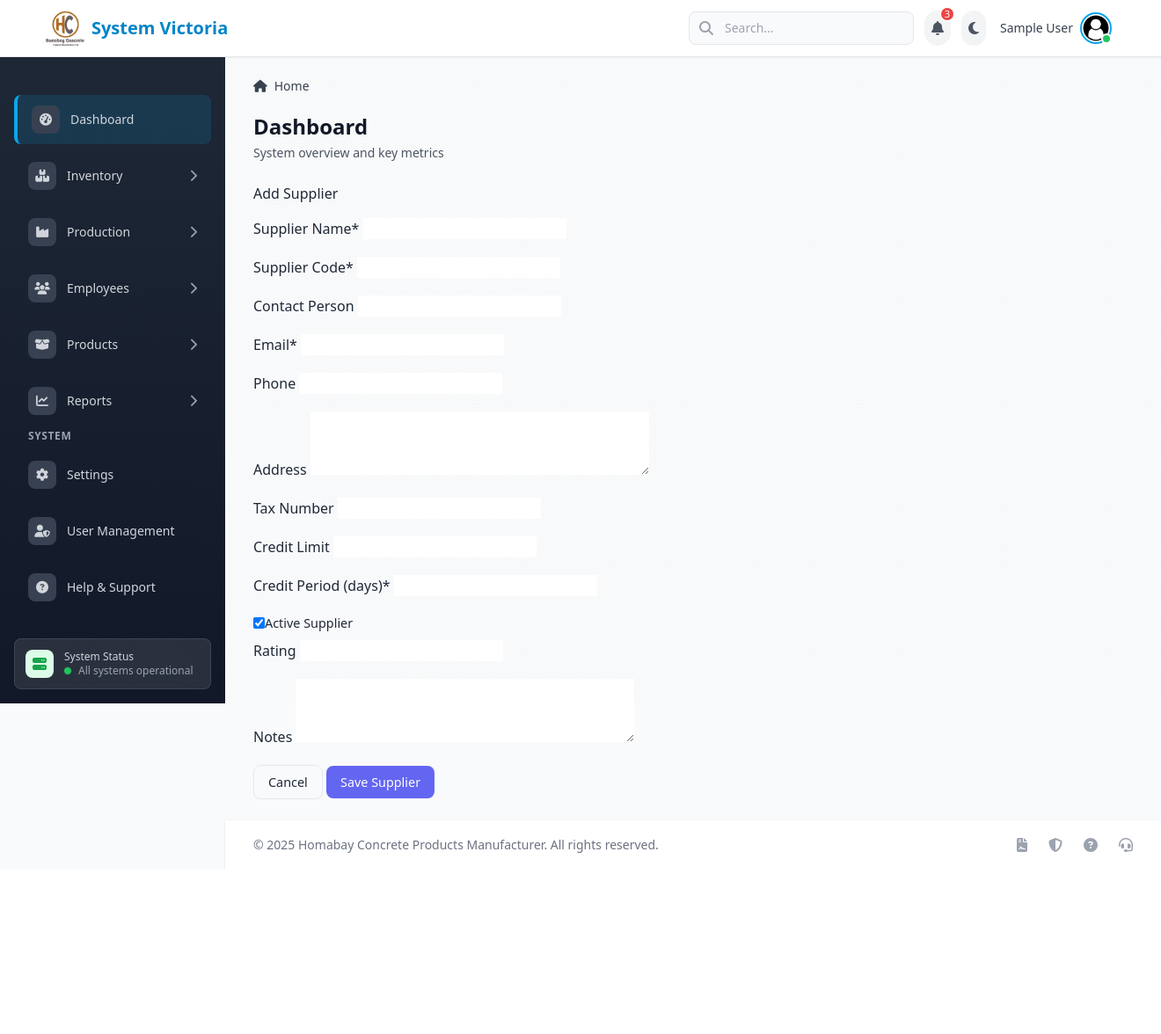
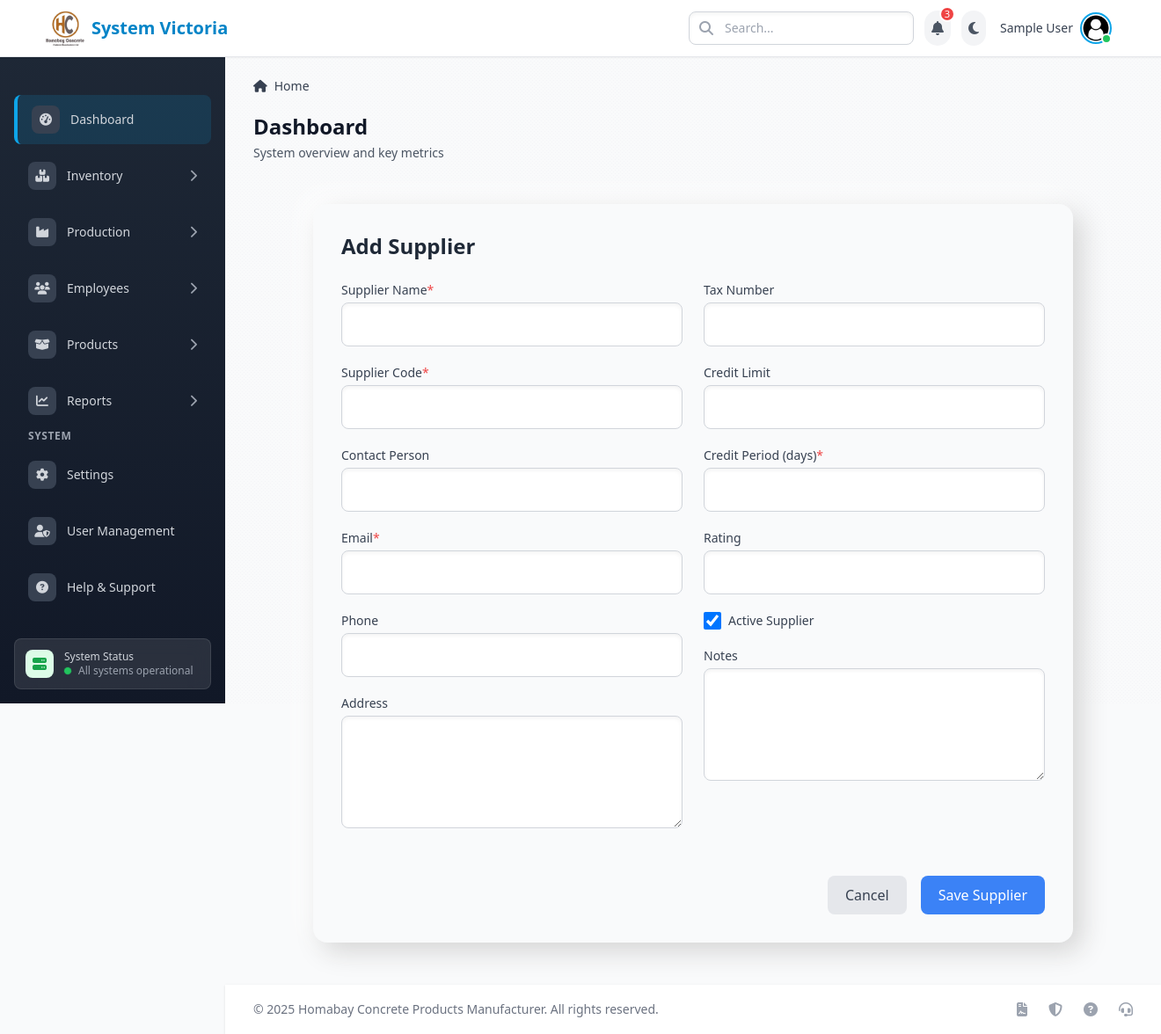
Before and after one commit to OchiengBrandon/system-victoria-hbcp, a Django app: page /victoria-management-system/inventory/suppliers/create/ in a window 1320 px wide; the page is wider, and only the part inside the window is pictured. Shown: that part at 88% size. Before the commit the page ends 989 px from the top of that part, so only its background shows below. Run offline with Django 5.2, Linux system fonts and the light colour scheme; the visitor is signed in with stand-in values (Sample User, id 1); some libraries are stand-ins or nearby versions.

Commit message:
Update supplier_form.html

```diff
--- a/templates/inventory/supplier_form.html
+++ b/templates/inventory/supplier_form.html
@@ -5,95 +5,176 @@
 {% endblock %}
 
 {% block content %}
-<div class="container">
-    <h1 class="my-4">{% if supplier %}Edit Supplier{% else %}Add Supplier{% endif %}</h1>
-    <form method="post">
+<div class="container mx-auto px-4 py-6 max-w-4xl">
+  <div class="bg-gray-50 dark:bg-gray-800 rounded-2xl shadow-[10px_10px_30px_#d4d4d4,-10px_-10px_30px_#ffffff] dark:shadow-[10px_10px_30px_#1a1a1a,-10px_-10px_30px_#2a2a2a] p-8 transition-all duration-300">
+    <h1 class="text-2xl font-bold text-gray-800 dark:text-gray-100 mb-6">
+      {% if supplier %}Edit Supplier{% else %}Add Supplier{% endif %}
+    </h1>
+
+    <form method="post" class="grid grid-cols-1 md:grid-cols-2 gap-6">
       {% csrf_token %}
-        <div class="form-group">
-            <label for="{{ form.name.id_for_label }}">Supplier Name*</label>
+
+      <!-- Left Column -->
+      <div class="space-y-5">
+        <div class="form-field">
+          <label for="{{ form.name.id_for_label }}" class="block text-sm font-medium text-gray-700 dark:text-gray-300 mb-1">
+            Supplier Name<span class="text-red-500">*</span>
+          </label>
           {{ form.name }}
           {% if form.name.errors %}
-                <div class="text-danger">{{ form.name.errors }}</div>
+            <div class="text-red-500 text-xs mt-1">{{ form.name.errors }}</div>
           {% endif %}
         </div>
-        <div class="form-group">
-            <label for="{{ form.code.id_for_label }}">Supplier Code*</label>
+
+        <div class="form-field">
+          <label for="{{ form.code.id_for_label }}" class="block text-sm font-medium text-gray-700 dark:text-gray-300 mb-1">
+            Supplier Code<span class="text-red-500">*</span>
+          </label>
           {{ form.code }}
           {% if form.code.errors %}
-                <div class="text-danger">{{ form.code.errors }}</div>
+            <div class="text-red-500 text-xs mt-1">{{ form.code.errors }}</div>
           {% endif %}
         </div>
-        <div class="form-group">
-            <label for="{{ form.contact_person.id_for_label }}">Contact Person</label>
+
+        <div class="form-field">
+          <label for="{{ form.contact_person.id_for_label }}" class="block text-sm font-medium text-gray-700 dark:text-gray-300 mb-1">
+            Contact Person
+          </label>
           {{ form.contact_person }}
           {% if form.contact_person.errors %}
-                <div class="text-danger">{{ form.contact_person.errors }}</div>
+            <div class="text-red-500 text-xs mt-1">{{ form.contact_person.errors }}</div>
           {% endif %}
         </div>
-        <div class="form-group">
-            <label for="{{ form.email.id_for_label }}">Email*</label>
+
+        <div class="form-field">
+          <label for="{{ form.email.id_for_label }}" class="block text-sm font-medium text-gray-700 dark:text-gray-300 mb-1">
+            Email<span class="text-red-500">*</span>
+          </label>
           {{ form.email }}
           {% if form.email.errors %}
-                <div class="text-danger">{{ form.email.errors }}</div>
+            <div class="text-red-500 text-xs mt-1">{{ form.email.errors }}</div>
           {% endif %}
         </div>
-        <div class="form-group">
-            <label for="{{ form.phone.id_for_label }}">Phone</label>
+
+        <div class="form-field">
+          <label for="{{ form.phone.id_for_label }}" class="block text-sm font-medium text-gray-700 dark:text-gray-300 mb-1">
+            Phone
+          </label>
           {{ form.phone }}
           {% if form.phone.errors %}
-                <div class="text-danger">{{ form.phone.errors }}</div>
+            <div class="text-red-500 text-xs mt-1">{{ form.phone.errors }}</div>
           {% endif %}
         </div>
-        <div class="form-group">
-            <label for="{{ form.address.id_for_label }}">Address</label>
+
+        <div class="form-field">
+          <label for="{{ form.address.id_for_label }}" class="block text-sm font-medium text-gray-700 dark:text-gray-300 mb-1">
+            Address
+          </label>
           {{ form.address }}
           {% if form.address.errors %}
-                <div class="text-danger">{{ form.address.errors }}</div>
+            <div class="text-red-500 text-xs mt-1">{{ form.address.errors }}</div>
           {% endif %}
         </div>
-        <div class="form-group">
-            <label for="{{ form.tax_number.id_for_label }}">Tax Number</label>
+      </div>
+
+      <!-- Right Column -->
+      <div class="space-y-5">
+        <div class="form-field">
+          <label for="{{ form.tax_number.id_for_label }}" class="block text-sm font-medium text-gray-700 dark:text-gray-300 mb-1">
+            Tax Number
+          </label>
           {{ form.tax_number }}
           {% if form.tax_number.errors %}
-                <div class="text-danger">{{ form.tax_number.errors }}</div>
+            <div class="text-red-500 text-xs mt-1">{{ form.tax_number.errors }}</div>
           {% endif %}
         </div>
-        <div class="form-group">
-            <label for="{{ form.credit_limit.id_for_label }}">Credit Limit</label>
+
+        <div class="form-field">
+          <label for="{{ form.credit_limit.id_for_label }}" class="block text-sm font-medium text-gray-700 dark:text-gray-300 mb-1">
+            Credit Limit
+          </label>
           {{ form.credit_limit }}
           {% if form.credit_limit.errors %}
-                <div class="text-danger">{{ form.credit_limit.errors }}</div>
+            <div class="text-red-500 text-xs mt-1">{{ form.credit_limit.errors }}</div>
           {% endif %}
         </div>
-        <div class="form-group">
-            <label for="{{ form.credit_period.id_for_label }}">Credit Period (days)*</label>
+
+        <div class="form-field">
+          <label for="{{ form.credit_period.id_for_label }}" class="block text-sm font-medium text-gray-700 dark:text-gray-300 mb-1">
+            Credit Period (days)<span class="text-red-500">*</span>
+          </label>
           {{ form.credit_period }}
           {% if form.credit_period.errors %}
-                <div class="text-danger">{{ form.credit_period.errors }}</div>
+            <div class="text-red-500 text-xs mt-1">{{ form.credit_period.errors }}</div>
           {% endif %}
         </div>
-        <div class="form-group form-check">
-            {{ form.is_active }}
-            <label class="form-check-label" for="{{ form.is_active.id_for_label }}">Active Supplier</label>
-        </div>
-        <div class="form-group">
-            <label for="{{ form.rating.id_for_label }}">Rating</label>
+
+        <div class="form-field">
+          <label for="{{ form.rating.id_for_label }}" class="block text-sm font-medium text-gray-700 dark:text-gray-300 mb-1">
+            Rating
+          </label>
           {{ form.rating }}
           {% if form.rating.errors %}
-                <div class="text-danger">{{ form.rating.errors }}</div>
+            <div class="text-red-500 text-xs mt-1">{{ form.rating.errors }}</div>
           {% endif %}
         </div>
-        <div class="form-group">
-            <label for="{{ form.notes.id_for_label }}">Notes</label>
+
+        <div class="form-field flex items-center space-x-2 mt-6">
+          {{ form.is_active }}
+          <label class="text-sm font-medium text-gray-700 dark:text-gray-300" for="{{ form.is_active.id_for_label }}">
+            Active Supplier
+          </label>
+        </div>
+
+        <div class="form-field mt-4">
+          <label for="{{ form.notes.id_for_label }}" class="block text-sm font-medium text-gray-700 dark:text-gray-300 mb-1">
+            Notes
+          </label>
           {{ form.notes }}
           {% if form.notes.errors %}
-                <div class="text-danger">{{ form.notes.errors }}</div>
+            <div class="text-red-500 text-xs mt-1">{{ form.notes.errors }}</div>
           {% endif %}
         </div>
-        <a href="{% url 'inventory:supplier_list' %}" class="btn btn-outline">Cancel</a>
-        <button type="submit" class="btn btn-primary">
+      </div>
+
+      <!-- Button Row - Full Width -->
+      <div class="col-span-1 md:col-span-2 flex justify-end space-x-4 mt-6">
+        <a href="{% url 'inventory:supplier_list' %}"
+           class="px-5 py-2.5 bg-gray-200 dark:bg-gray-600 text-gray-700 dark:text-gray-200 rounded-lg hover:bg-gray-300 dark:hover:bg-gray-500 transition-all duration-300 focus:outline-none focus:ring-2 focus:ring-gray-400 focus:ring-opacity-50">
+          Cancel
+        </a>
+        <button type="submit"
+                class="px-5 py-2.5 bg-blue-500 text-white rounded-lg hover:bg-blue-600 transition-all duration-300 focus:outline-none focus:ring-2 focus:ring-blue-500 focus:ring-opacity-50">
           {% if supplier %}Update Supplier{% else %}Save Supplier{% endif %}
         </button>
+      </div>
     </form>
   </div>
+</div>
+
+<script>
+  document.addEventListener('DOMContentLoaded', () => {
+    // Style all text inputs, number inputs, and select fields
+    const inputs = document.querySelectorAll('input[type="text"], input[type="email"], input[type="number"], input[type="tel"], select, textarea');
+    inputs.forEach(input => {
+      input.classList.add('w-full', 'p-3', 'rounded-lg', 'border', 'border-gray-300',
+        'dark:border-gray-600', 'bg-white', 'dark:bg-gray-700', 'text-gray-700',
+        'dark:text-gray-200', 'focus:ring-2', 'focus:ring-blue-500', 'focus:border-transparent',
+        'shadow-inner', 'transition-all', 'duration-300');
+    });
+
+    // Style checkboxes specifically
+    const checkboxes = document.querySelectorAll('input[type="checkbox"]');
+    checkboxes.forEach(checkbox => {
+      checkbox.classList.add('h-5', 'w-5', 'rounded', 'border-gray-300', 'dark:border-gray-600',
+        'text-blue-500', 'focus:ring-blue-500', 'focus:ring-opacity-50', 'transition-all', 'duration-300');
+    });
+
+    // Style textarea specifically for larger height
+    const textareas = document.querySelectorAll('textarea');
+    textareas.forEach(textarea => {
+      textarea.classList.add('h-32');
+    });
+  });
+</script>
 {% endblock %}
```
Lines whose indentation alone changed are shown as unchanged.
